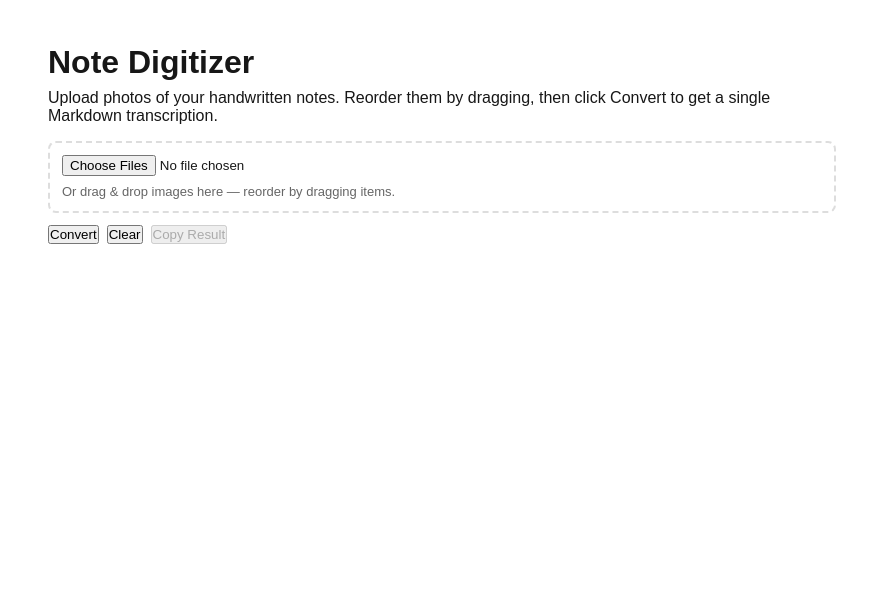
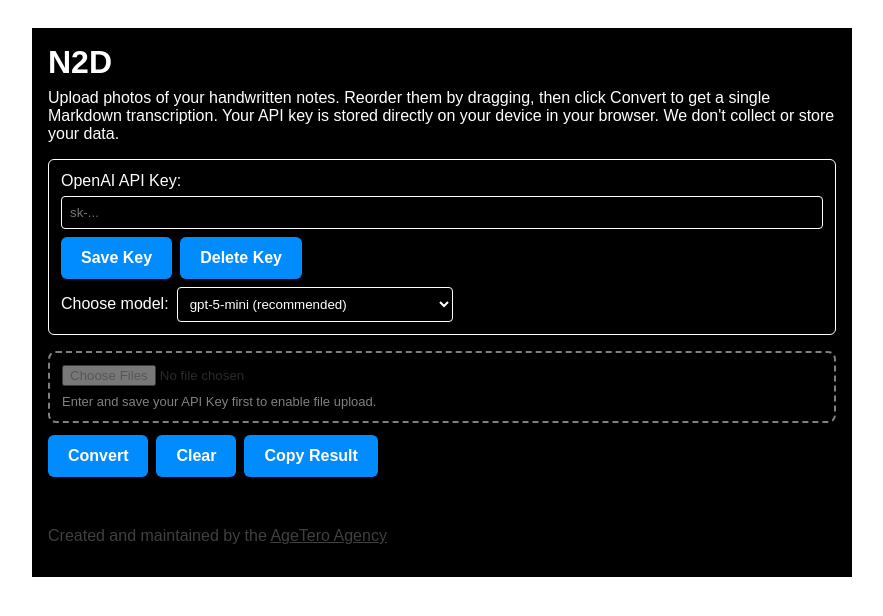
Before and after one commit to shandrodan/notes2digital, a Next.js app: page / in a window 1280 px wide. Shown: the top 616 px of the page, without its empty margins (198-1081 px from the left). Built offline with nearby package versions, Linux system fonts and the light colour scheme.

Commit message:
Model, custom API, design

```diff
--- a/src/app/api/process/route.js
+++ b/src/app/api/process/route.js
@@ -4,11 +4,14 @@ import OpenAI from "openai";
 
 export async function POST(req) {
   try {
-    if (!process.env.OPENAI_API_KEY) {
-      return new Response("Server error: missing OPENAI_API_KEY in environment", { status: 500 });
+    const formData = await req.formData();
+    const userApiKey = formData.get("apiKey");
+    const model = formData.get("model") || "gpt-5-mini";
+
+    if (!userApiKey) {
+      return new Response("Missing API key", { status: 400 });
     }
 
-    const formData = await req.formData();
     const files = formData.getAll("file");
     if (!files || files.length === 0) {
       return new Response("No files uploaded", { status: 400 });
@@ -35,21 +38,20 @@ export async function POST(req) {
       }
     }
 
-    const client = new OpenAI({ apiKey: process.env.OPENAI_API_KEY });
-    const content = [];
+    const client = new OpenAI({ apiKey: userApiKey });
 
-    content.push({
-      type: "input_text",
-      text: `You are given ${files.length} image(s) of handwritten student notes. Transcribe the content into Markdown format suitable for Notion.\n\nRules:\n1) Transcribe text exactly.\n2) Preserve headings, lists, spacing.\n3) Describe drawings as (Drawing description).\n4) No extra explanations.\n5) Don't Wrap output in \`\`\`markdown code block.\n\nSeparate multiple images with lines: --- Page X ---`,
-    });
+    const content = [
+      {
+        type: "input_text",
+        text: `You are given ${files.length} image(s) of handwritten student notes. Transcribe the content into Markdown format suitable for Notion.\n\nRules:\n1) Transcribe text exactly.\n2) Preserve headings, lists, spacing.\n3) Describe drawings as (Drawing description).\n4) No extra explanations.\n5) Don't wrap output in markdown code block.\n\nSeparate multiple images with lines: --- Page X ---`,
+      },
+    ];
 
     for (const file of files) {
       if (!file || typeof file === "string") continue;
       const bytes = await file.arrayBuffer();
       const mimeFromFile =
-        file.type &&
-        file.type.startsWith("image/") &&
-        file.type !== "application/octet-stream"
+        file.type && file.type.startsWith("image/") && file.type !== "application/octet-stream"
           ? file.type
           : null;
       const mime = mimeFromFile || guessMime(file.name);
@@ -59,25 +61,28 @@ export async function POST(req) {
     }
 
     const response = await client.responses.create({
-      model: "gpt-5-mini",
+      model,
       input: [{ role: "user", content }],
     });
 
     let text = "";
-    if (typeof response.output_text === "string" && response.output_text.trim()) {
-      text = response.output_text;
+    if (response.output_text) {
+      text = response.output_text.trim();
     } else if (Array.isArray(response.output)) {
       text = response.output
         .flatMap((o) => o.content || [])
         .map((c) => (typeof c?.text === "string" ? c.text : ""))
         .join("\n");
-    } else if (typeof response.output === "string") {
-      text = response.output;
     }
 
-    return new Response(JSON.stringify({ text }), { headers: { "Content-Type": "application/json" } });
+    return new Response(JSON.stringify({ text }), {
+      headers: { "Content-Type": "application/json" },
+    });
   } catch (err) {
     console.error(err);
-    return new Response(`Server error: ${(err && err.message) || "unknown error"}`, { status: 500 });
+    return new Response(
+      `Server error: ${(err && err.message) || "unknown error"}`,
+      { status: 500 }
+    );
   }
 }
--- a/src/app/page.js
+++ b/src/app/page.js
@@ -2,19 +2,45 @@
 import React, { useState, useRef, useEffect } from "react";
 
 export default function Home() {
-  const [files, setFiles] = useState([]); // {file, previewUrl, id}
+  const [files, setFiles] = useState([]);
   const [result, setResult] = useState("");
   const [error, setError] = useState("");
   const [loading, setLoading] = useState(false);
+
+  const [apiKey, setApiKey] = useState("");
+  const [savedApiKey, setSavedApiKey] = useState("");
+  const [selectedModel, setSelectedModel] = useState("gpt-5-mini");
+
   const dragItem = useRef();
   const dragOverItem = useRef();
 
 useEffect(() => {
+  const savedKey = localStorage.getItem("openai_api_key");
+  if (savedKey) {
+    setApiKey(savedKey);
+    setSavedApiKey(savedKey); // make sure savedApiKey is set too
+  }
+
   return () => {
     // revoke object URLs on unmount
     files.forEach((f) => f.previewUrl && URL.revokeObjectURL(f.previewUrl));
   };
 }, [files]);
+
+  function handleSaveKey() {
+    if (apiKey) {
+      localStorage.setItem("openai_api_key", apiKey);
+      setSavedApiKey(apiKey);
+      alert("API Key saved locally on this device.");
+    }
+  }
+
+  function handleClearKey() {
+    localStorage.removeItem("openai_api_key");
+    setApiKey("");
+    setSavedApiKey("");
+    alert("API Key removed from this device.");
+  }
 
   function addFilesFromFileList(fileList) {
     const arr = Array.from(fileList).map((f) => ({
@@ -27,37 +53,21 @@ export default function Home() {
     setFiles((prev) => [...prev, ...arr]);
   }
 
-  function handleInputChange(e) {
-    addFilesFromFileList(e.target.files || []);
-  }
-
-  function handleDrop(e) {
-    e.preventDefault();
-    addFilesFromFileList(e.dataTransfer.files || []);
-  }
-
-  function handleDragOver(e) {
-    e.preventDefault();
-  }
-
-  function onDragStart(e, position) {
-    dragItem.current = position;
-  }
-
-  function onDragEnter(e, position) {
-    dragOverItem.current = position;
-  }
-
+  function handleInputChange(e) { addFilesFromFileList(e.target.files || []); }
+  function handleDrop(e) { e.preventDefault(); addFilesFromFileList(e.dataTransfer.files || []); }
+  function handleDragOver(e) { e.preventDefault(); }
+  function onDragStart(e, pos) { dragItem.current = pos; }
+  function onDragEnter(e, pos) { dragOverItem.current = pos; }
   function onDragEnd() {
-    const copyListItems = [...files];
+    const copyList = [...files];
     const dragIndex = dragItem.current;
     const dropIndex = dragOverItem.current;
     if (dragIndex === undefined || dropIndex === undefined) return;
-    const dragItemContent = copyListItems.splice(dragIndex, 1)[0];
-    copyListItems.splice(dropIndex, 0, dragItemContent);
+    const dragItemContent = copyList.splice(dragIndex, 1)[0];
+    copyList.splice(dropIndex, 0, dragItemContent);
     dragItem.current = null;
     dragOverItem.current = null;
-    setFiles(copyListItems);
+    setFiles(copyList);
   }
 
   function removeFile(id) {
@@ -70,57 +80,91 @@ export default function Home() {
 
   async function handleSubmit(e) {
     e && e.preventDefault();
-    setError("");
-    setResult("");
-    if (!files.length) {
-      setError("Please add at least one image file first.");
-      return;
-    }
+    setError(""); setResult("");
+    if (!savedApiKey) { setError("Please enter and save your OpenAI API Key first."); return; }
+    if (!files.length) { setError("Please add at least one image file first."); return; }
 
     const formData = new FormData();
     files.forEach((f) => formData.append("file", f.file));
+    formData.append("apiKey", savedApiKey);
+    formData.append("model", selectedModel);
 
     setLoading(true);
     try {
       const res = await fetch("/api/process", { method: "POST", body: formData });
-      if (!res.ok) {
-        const msg = await res.text();
-        throw new Error(msg || "Request failed");
-      }
+      if (!res.ok) { const msg = await res.text(); throw new Error(msg || "Request failed"); }
       const data = await res.json();
       setResult(data.text || "");
-    } catch (err) {
-      setError(err.message || "Something went wrong.");
-    } finally {
-      setLoading(false);
-    }
+    } catch (err) { setError(err.message || "Something went wrong."); }
+    finally { setLoading(false); }
   }
 
-  async function handleCopy() {
-    if (!result) return;
-    try {
-      await navigator.clipboard.writeText(result);
-    } catch (err) {
-      setError("Failed to copy to clipboard.");
-    }
-  }
+  async function handleCopy() { if (!result) return; try { await navigator.clipboard.writeText(result); } catch { setError("Failed to copy to clipboard."); } }
+
+  const buttonStyle = {
+    background: "#008cff",
+    color: "#fff",
+    border: "none",
+    padding: "12px 20px",
+    fontSize: 16,
+    fontWeight: 600,
+    borderRadius: 6,
+    cursor: "pointer"
+  };
 
   return (
-    <main style={{ maxWidth: 820, margin: "28px auto", padding: 16 }}>
-      <h1 style={{ marginBottom: 8 }}>Note Digitizer</h1>
+    <main style={{ maxWidth: 820, margin: "28px auto", padding: 16, background: "#000", color: "#fff" }}>
+      <h1 style={{ marginBottom: 8 }}>N2D</h1>
       <p style={{ marginTop: 0, marginBottom: 16 }}>
         Upload photos of your handwritten notes. Reorder them by dragging, then click Convert to get a
-        single Markdown transcription.
+        single Markdown transcription. Your API key is stored directly on your device in your browser. We don't collect or store your data.
       </p>
 
+      {/* API Key Section */}
+      <div style={{ marginBottom: 16, padding: 12, border: "1px solid #fff", borderRadius: 6 }}>
+        <label htmlFor="apiKeyInput" style={{ display: "block", marginBottom: 6 }}>OpenAI API Key:</label>
+        <input
+          type="password"
+          id="apiKeyInput"
+          value={apiKey}
+          onChange={(e) => setApiKey(e.target.value)}
+          placeholder="sk-..."
+          style={{ width: "100%", marginBottom: 8, padding: 8, background: "#000", color: "#fff", border: "1px solid #fff", borderRadius: 4 }}
+        />
+        <div style={{ display: "flex", gap: 8, marginBottom: 8 }}>
+          <button type="button" style={buttonStyle} onClick={handleSaveKey}>Save Key</button>
+          <button type="button" style={buttonStyle} onClick={handleClearKey}>Delete Key</button>
+        </div>
+
+        {/* Model selector */}
+        <div>
+          <label htmlFor="modelSelect" style={{ marginRight: 8 }}>Choose model:</label>
+          <select
+            id="modelSelect"
+            value={selectedModel}
+            onChange={(e) => setSelectedModel(e.target.value)}
+            style={{ padding: 8, background: "#000", color: "#fff", border: "1px solid #fff", borderRadius: 4 }}
+          >
+            <option value="gpt-5-mini">gpt-5-mini (recommended)</option>
+            <option value="gpt-4o-mini">gpt-4o-mini (middle model)</option>
+            <option value="gpt-5-nano">gpt-5-nano (the most cost effective)</option>
+            <option value="gpt-5">gpt-5 (the most powerful and expensive)</option>
+          </select>
+        </div>
+      </div>
+
+      {/* File upload - disabled until API key saved */}
       <div
         onDrop={handleDrop}
         onDragOver={handleDragOver}
         style={{
-          border: "2px dashed #ddd",
+          border: "2px dashed #fff",
           padding: 12,
           borderRadius: 8,
           marginBottom: 12,
+          opacity: savedApiKey ? 1 : 0.5,
+          pointerEvents: savedApiKey ? "auto" : "none",
+          background: "#000",
         }}
       >
         <input
@@ -129,8 +173,13 @@ export default function Home() {
           multiple
           onChange={handleInputChange}
           style={{ display: "block", marginBottom: 8 }}
+          disabled={!savedApiKey}
         />
-        <div style={{ fontSize: 13, color: "#666" }}>Or drag & drop images here — reorder by dragging items.</div>
+        <div style={{ fontSize: 13 }}>
+          {savedApiKey
+            ? "Or drag & drop images here — reorder by dragging items."
+            : "Enter and save your API Key first to enable file upload."}
+        </div>
       </div>
 
       {files.length > 0 && (
@@ -147,43 +196,55 @@ export default function Home() {
                 alignItems: "center",
                 gap: 12,
                 padding: 8,
-                border: "1px solid #eee",
+                border: "1px solid #fff",
                 borderRadius: 6,
-                background: "#000000",
+                background: "#000",
               }}
             >
               {f.previewUrl ? (
-                <img src={f.previewUrl} alt={f.file.name} style={{ width: 86, height: 64, objectFit: "cover" }} />
+                <img
+                  src={f.previewUrl}
+                  alt={f.file.name}
+                  style={{ width: 86, height: 64, objectFit: "cover", border: "1px solid #fff" }}
+                />
               ) : (
-                <div style={{ width: 86, height: 64, display: "grid", placeItems: "center", background: "#000000" }}>
+                <div
+                  style={{
+                    width: 86,
+                    height: 64,
+                    display: "grid",
+                    placeItems: "center",
+                    background: "#000",
+                    color: "#fff",
+                    border: "1px solid #fff",
+                  }}
+                >
                   <span style={{ fontSize: 12 }}>{f.file.name}</span>
                 </div>
               )}
               <div style={{ flex: 1 }}>
                 <div style={{ fontSize: 14, fontWeight: 600 }}>{f.file.name}</div>
-                <div style={{ fontSize: 12, color: "#000000" }}>{Math.round(f.file.size / 1024)} KB</div>
+                <div style={{ fontSize: 12 }}>{Math.round(f.file.size / 1024)} KB</div>
               </div>
-              <button type="button" onClick={() => removeFile(f.id)} style={{ marginLeft: 8 }}>
-                Remove
-              </button>
+              <button type="button" style={buttonStyle} onClick={() => removeFile(f.id)}>Remove</button>
             </div>
           ))}
         </div>
       )}
 
       <div style={{ display: "flex", gap: 8 }}>
-        <button onClick={handleSubmit} disabled={loading}>
+        <button onClick={handleSubmit} disabled={loading || !savedApiKey} style={buttonStyle}>
           {loading ? "Processing..." : "Convert"}
         </button>
-        <button onClick={() => { setFiles([]); setResult(""); setError(""); }}>
+        <button onClick={() => { setFiles([]); setResult(""); setError(""); }} style={buttonStyle}>
           Clear
         </button>
-        <button onClick={handleCopy} disabled={!result}>
+        <button onClick={handleCopy} disabled={!result} style={buttonStyle}>
           Copy Result
         </button>
       </div>
 
-      {error && <p style={{ color: "red", marginTop: 12 }}>{error}</p>}
+      {error && <p style={{ color: "#ff4d4f", marginTop: 12 }}>{error}</p>}
 
       {result && (
         <>
@@ -192,10 +253,14 @@ export default function Home() {
             value={result}
             readOnly
             rows={18}
-            style={{ width: "100%", fontFamily: "ui-monospace, Menlo, monospace" }}
+            style={{ width: "100%", fontFamily: "ui-monospace, Menlo, monospace", background: "#000", color: "#fff", border: "1px solid #fff", borderRadius: 4 }}
           />
         </>
       )}
+      <br></br>
+      <p style={{ marginTop: 32, marginBottom: 16, color: "#404040" }}>
+  Created and maintained by the <a href="https://agetero.com" target="_blank" rel="noopener noreferrer" style={{ color: "#404040", textDecoration: "underline" }}>AgeTero Agency</a>
+      </p>
     </main>
   );
 }
```
Lines whose indentation alone changed are shown as unchanged.
